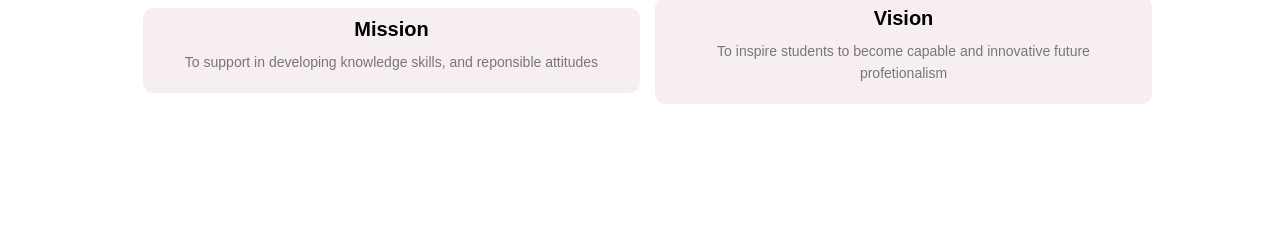
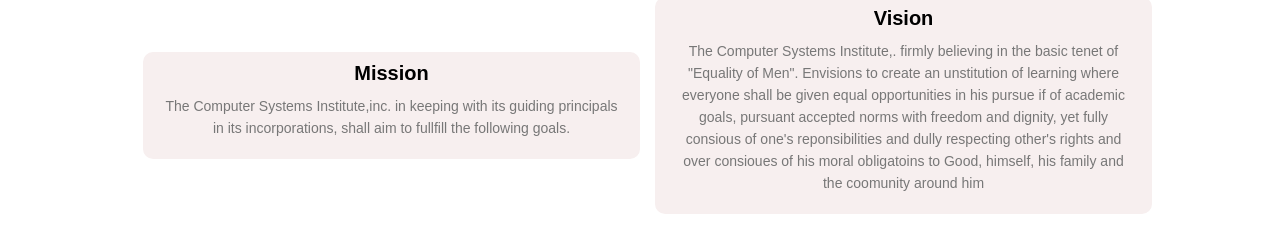
Before and after one commit to yaelmujar543-dotcom/todo, a plain HTML site: page BSCS_IW/public/About.html in a window 1280 px wide. Shown: the part 545-777 px from the top of the page. Drawn offline with Linux system fonts and the light colour scheme; files whose address does not match are found by name.

Commit message:
Update about copy and login navigation
Revise the About page's mission and vision text, and link the login button to the signup page.

```diff
--- a/BSCS_IW/public/About.html
+++ b/BSCS_IW/public/About.html
@@ -39,11 +39,11 @@
 
       <div class="about-col">
         <h1>Mission</h1>
-        <p>To support in developing knowledge skills, and reponsible attitudes</p>
+        <p>The Computer Systems Institute,inc. in keeping with its guiding principals in its incorporations, shall aim to fullfill the following goals.</p>
       </div>
       <div class="about-col">
         <h1>Vision</h1>
-        <p>To inspire students to become capable and innovative future profetionalism</p>
+        <p>The Computer Systems Institute,. firmly believing in the basic tenet of "Equality of Men". Envisions to create an unstitution of learning where everyone shall be given equal opportunities in his pursue if of academic goals, pursuant accepted norms with freedom and dignity, yet fully consious of one's reponsibilities and dully respecting other's rights and over consioues of his moral obligatoins to Good, himself, his family and the coomunity around him</p>
       </div>
     </div>
   </section>
--- a/BSCS_IW/public/assets/js/scripts.js
+++ b/BSCS_IW/public/assets/js/scripts.js
@@ -75,7 +75,6 @@
   }
 });
 
-
 loginBtn.addEventListener("click", function () {
   const email = emailInput.value.trim();
   const password = passwordInput.value;
```
Also changed, not shown: BSCS_IW/public/login.html (+1 -1 lines).
